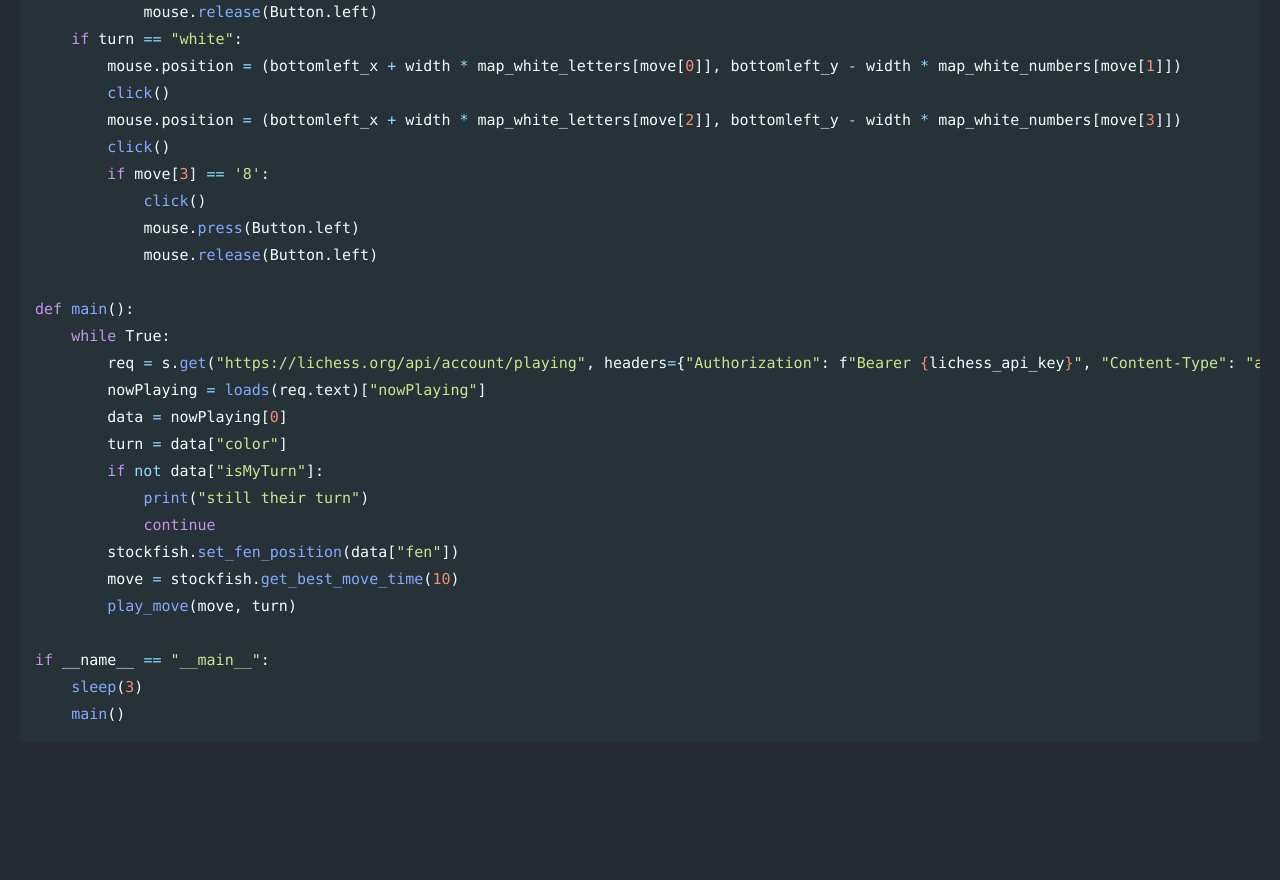
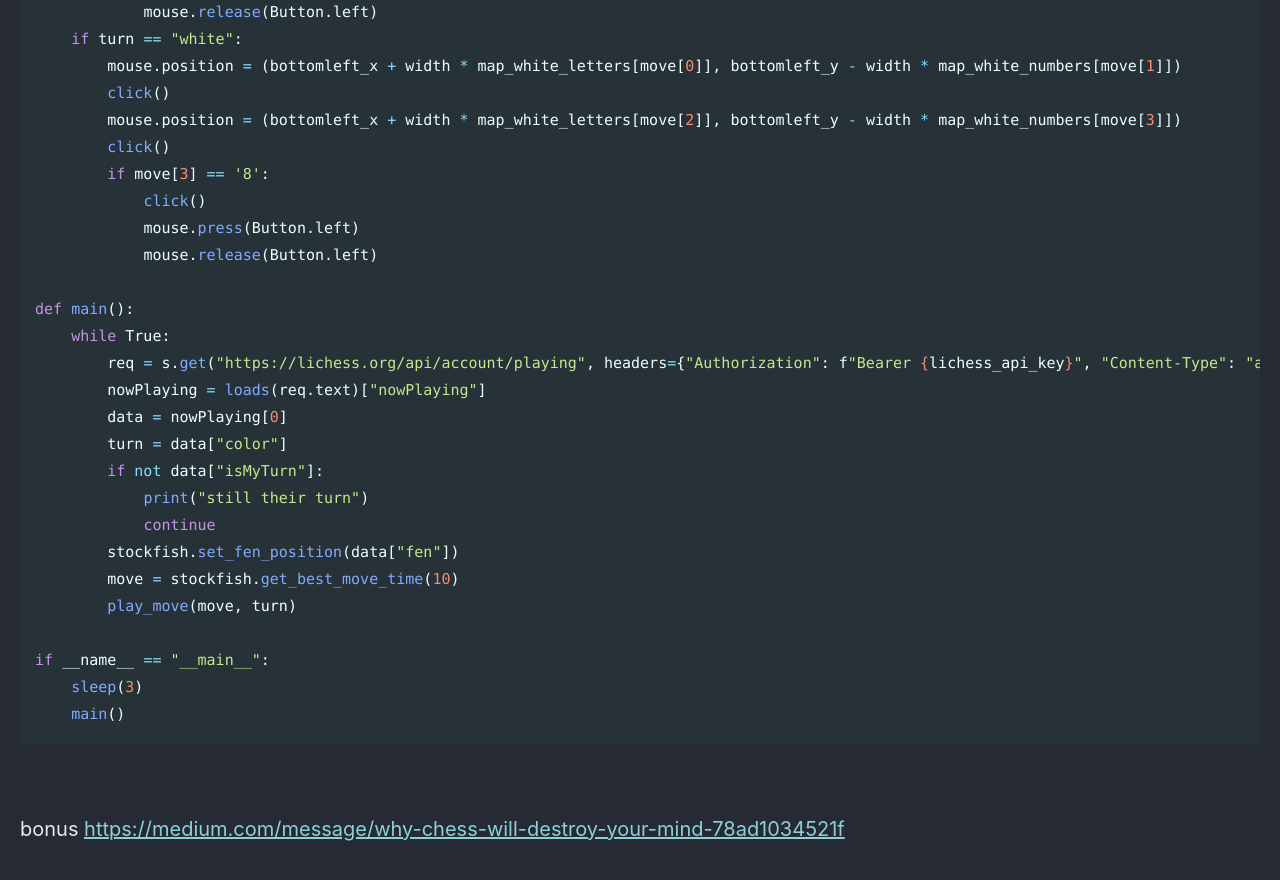
Before and after one commit to Connor-McCartney/Connor-McCartney.github.io, a Jekyll site: the page built from _pages/misc/lichess.md, in a window 1280 px wide and 900 px high, scrolled down 4375 px. Shown: the top 880 px of the window. Built offline with Jekyll 4.4.1, drawn with Linux system fonts in a browser that asks for light colours; cached includes are drawn as plain includes; before the commit the page ends 5163 px from its top, so only the background shows below that.

Commit message:
Update lichess.md

````diff
--- a/_pages/misc/lichess.md
+++ b/_pages/misc/lichess.md
@@ -191,3 +191,10 @@ if __name__ == "__main__":
     sleep(3)
     main()
 ```
+
+
+
+
+<br>
+
+bonus <https://medium.com/message/why-chess-will-destroy-your-mind-78ad1034521f>
````
